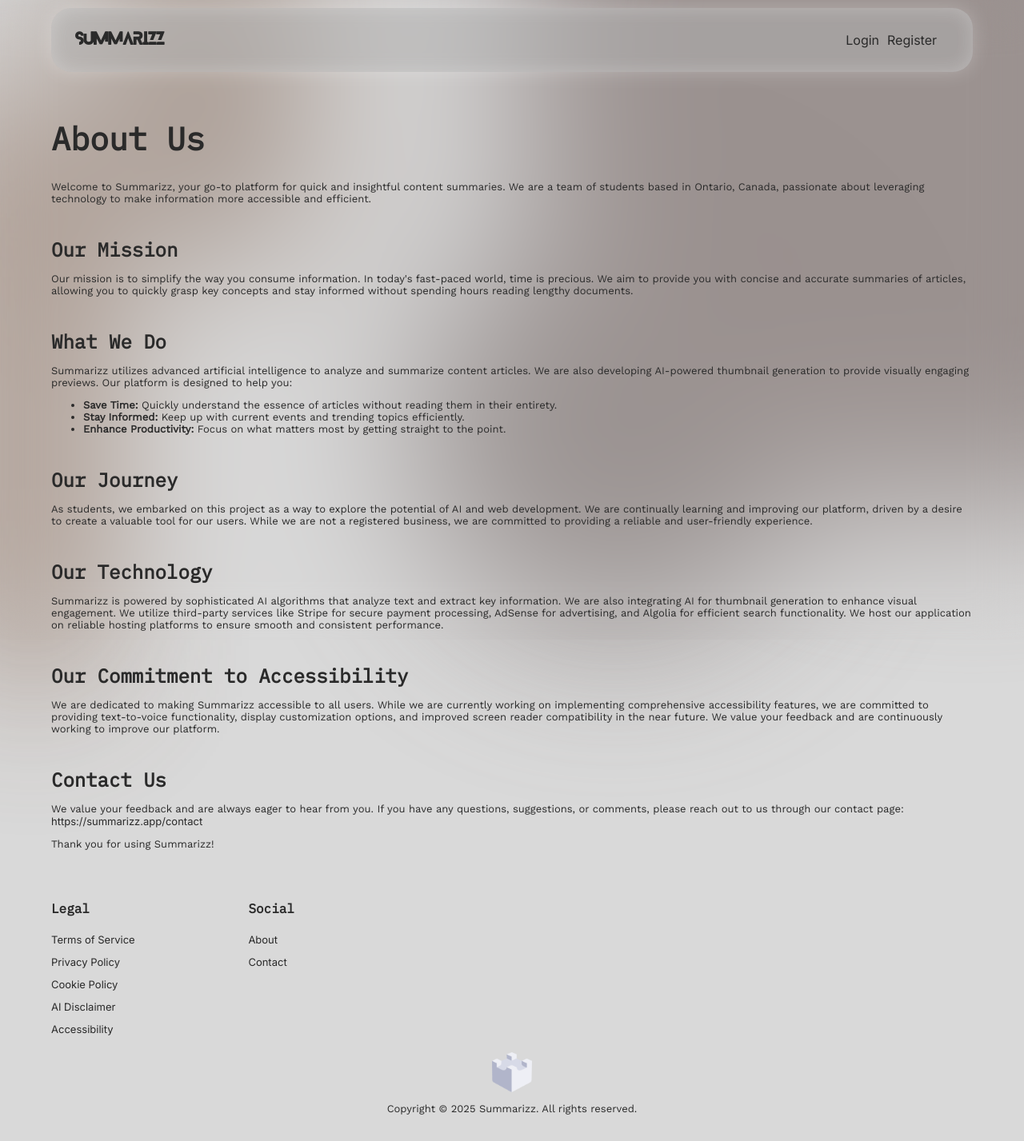
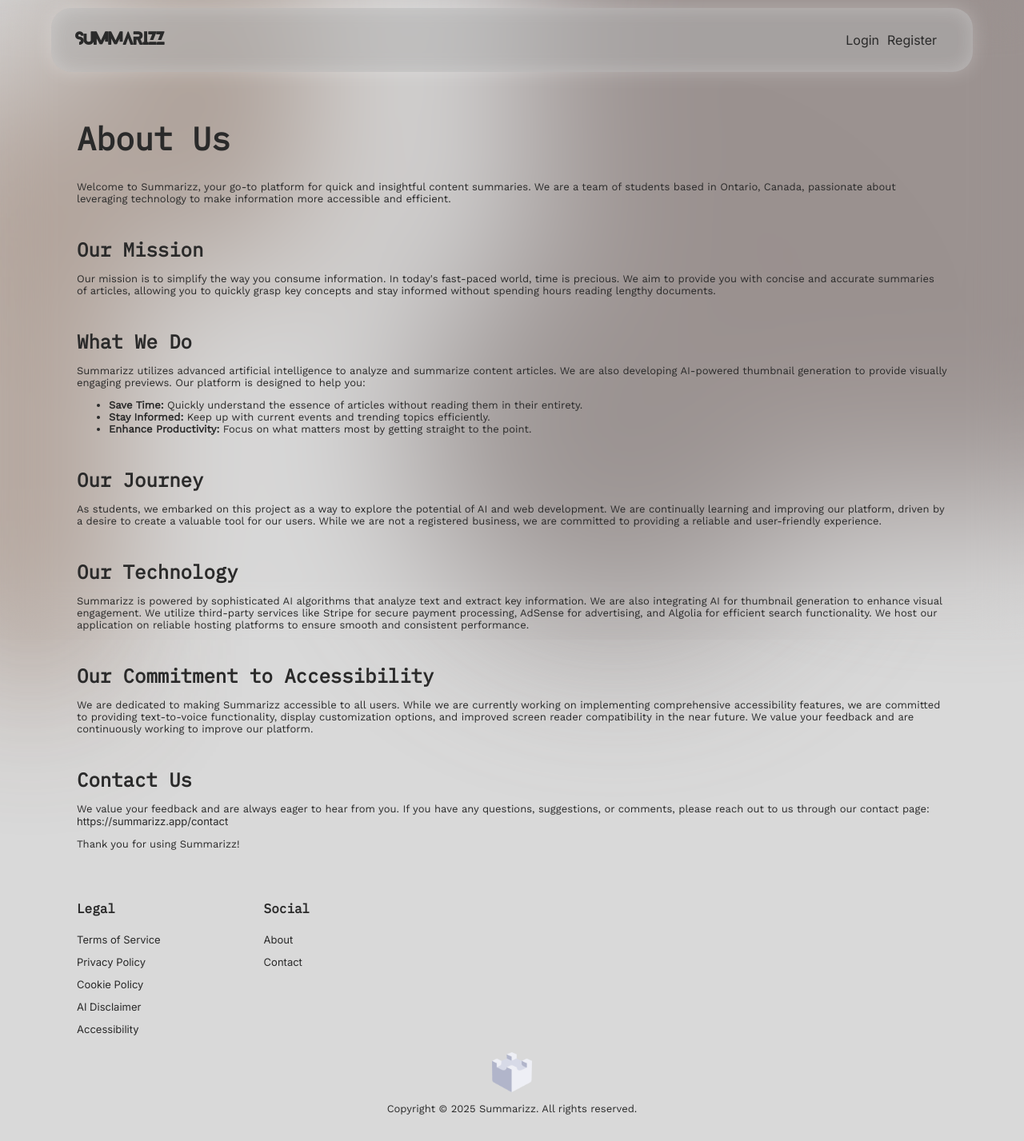
Before and after one commit to Turing-Sandbox/Summarizz, a Next.js app in the folder frontend/: page /about in a window 1280 px wide. Shown: the whole page at 80% size. Built offline with nearby package versions, Linux system fonts and the light colour scheme.

Commit message:
Fix layout

```diff
--- a/frontend/src/app/styles/footer.scss
+++ b/frontend/src/app/styles/footer.scss
@@ -8,7 +8,7 @@
 }
 
 .website-links {
-  width: 90vw;
+  width: 85vw;
   display: grid;
   grid-template-columns: 1fr 4fr;
   margin: 20px 0;
--- a/frontend/src/app/styles/global.scss
+++ b/frontend/src/app/styles/global.scss
@@ -78,6 +78,10 @@
   @extend %base-font;
 }
 
+button {
+  font-weight: 400;
+}
+
 a {
   color: var(--text-color);
 }
@@ -119,7 +123,7 @@
 }
 
 .main-content {
-  width: 90vw;
+  width: 85vw;
   margin: 0 auto;
   padding-top: 120px;
   flex: 1;
```
